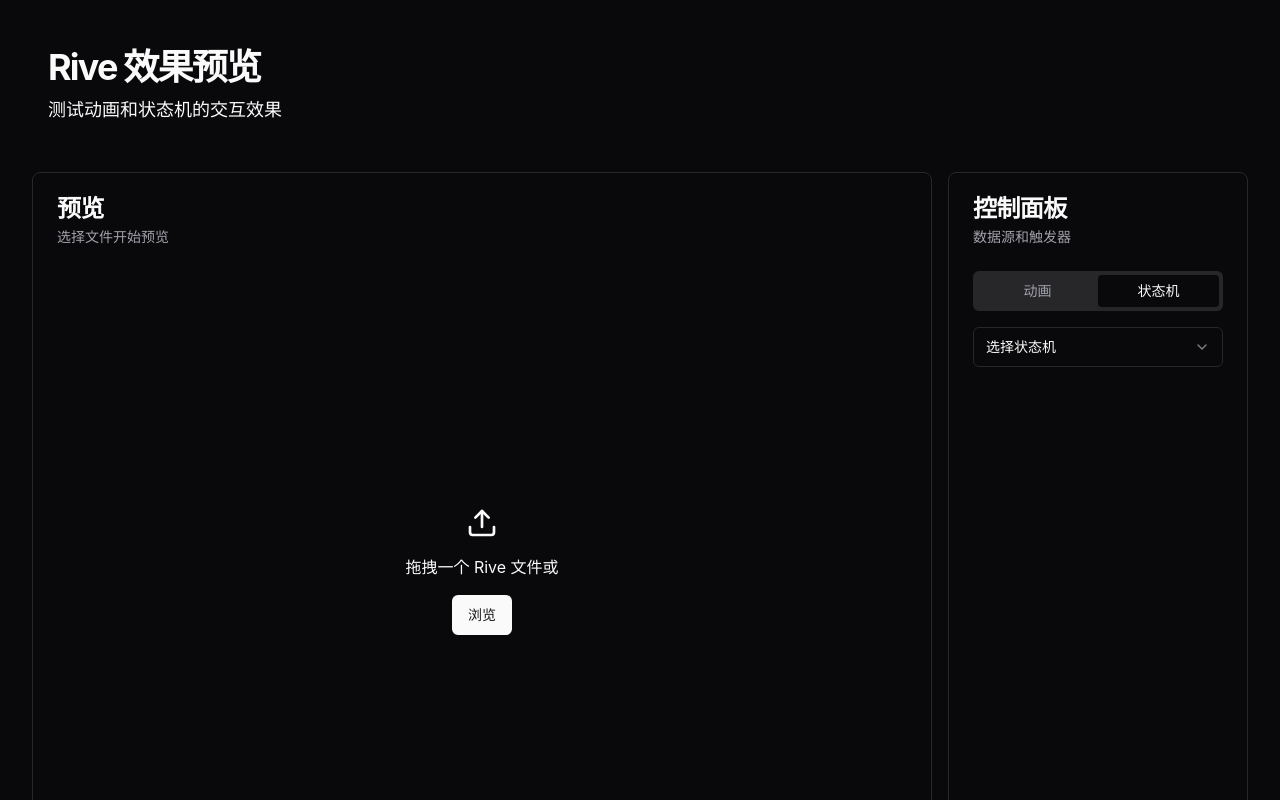
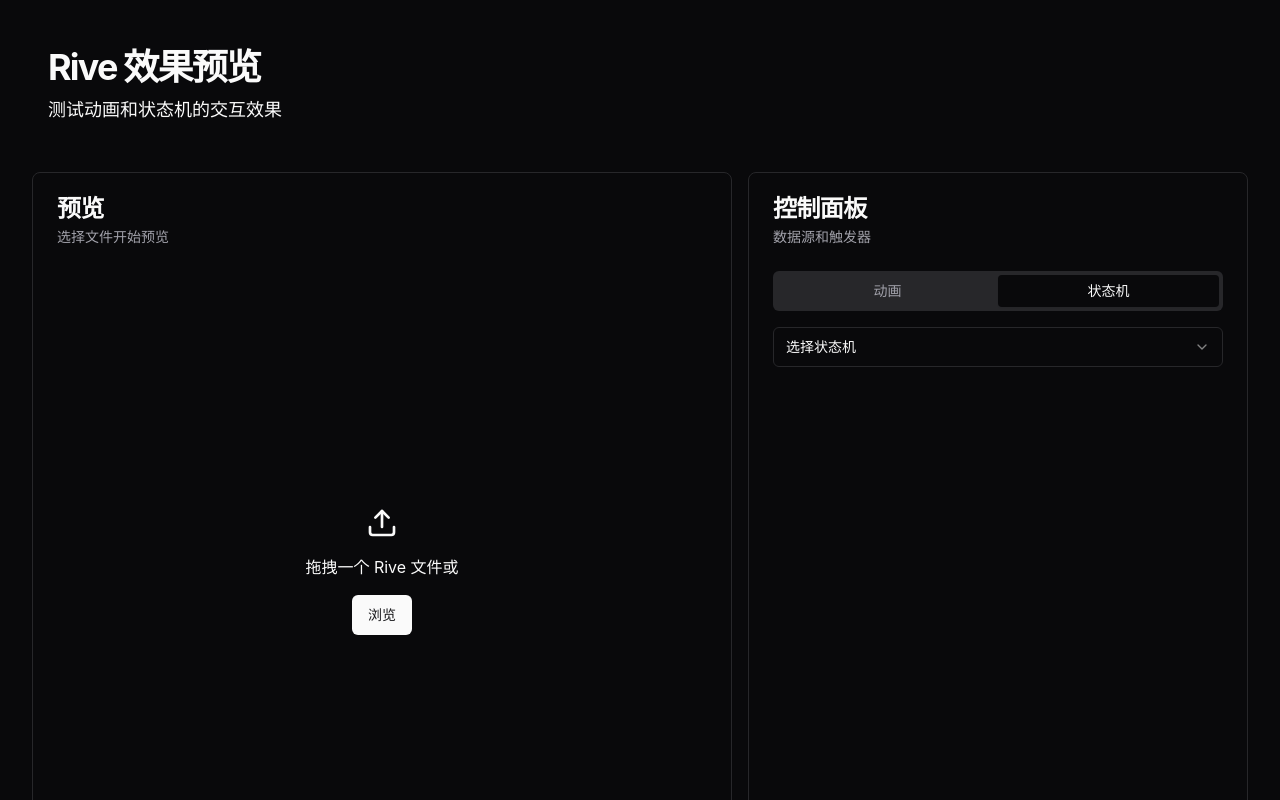
Before and after one commit to jadon7/Rive-preview, a Next.js app: page / in a window 1280 px wide. Shown: the top 800 px of the page. Built offline with nearby package versions, Linux system fonts and the light colour scheme.

Commit message:
chore: expand layout widths

```diff
--- a/app/page.tsx
+++ b/app/page.tsx
@@ -1532,9 +1532,9 @@
         <>
             <main className="flex-1">
                 <Toaster richColors visibleToasts={10} />
-                <div id='container' className="px-8 max-w-[1400px] mx-auto">
+                <div id='container' className="px-8 max-w-[1600px] mx-auto">
                     {component_header()}
-                    <div className="grid grid-cols-[1fr_300px] gap-4">
+                    <div className="grid grid-cols-[1fr_500px] gap-4">
                         <div className="flex flex-col gap-4">
                             <Card>
                                 <CardHeader>
```
